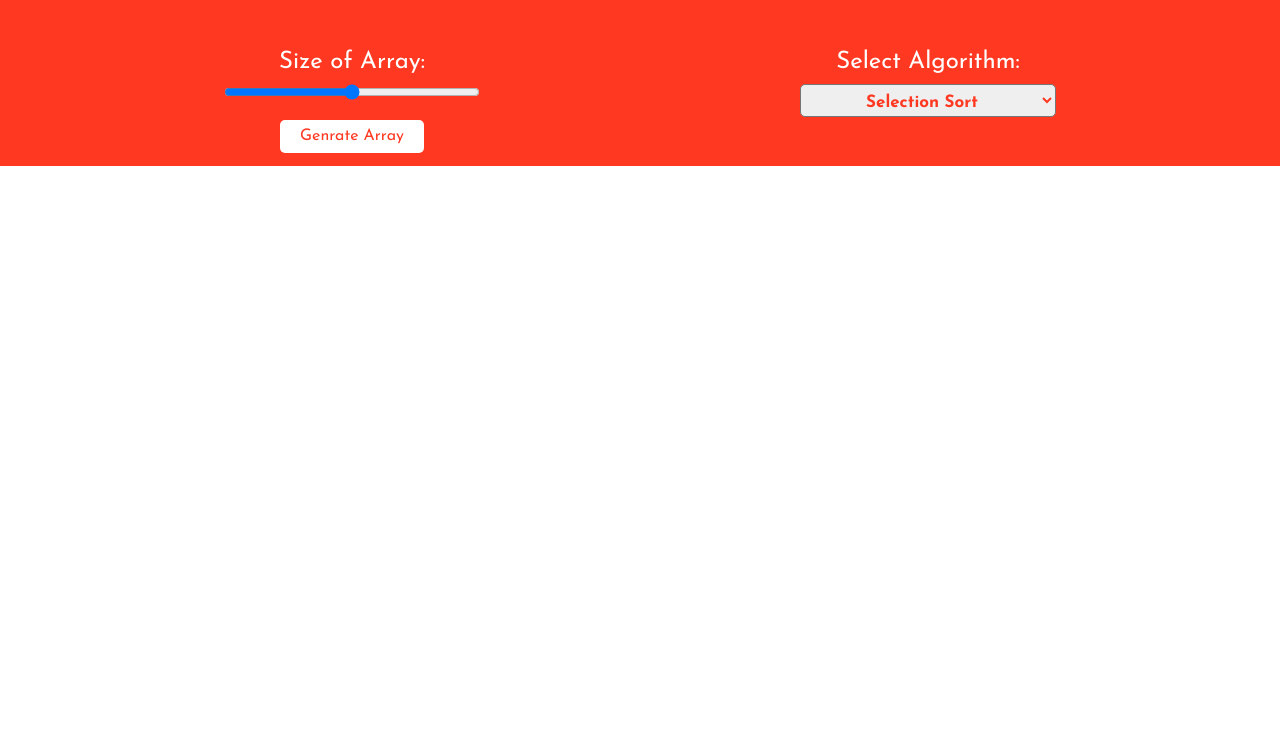
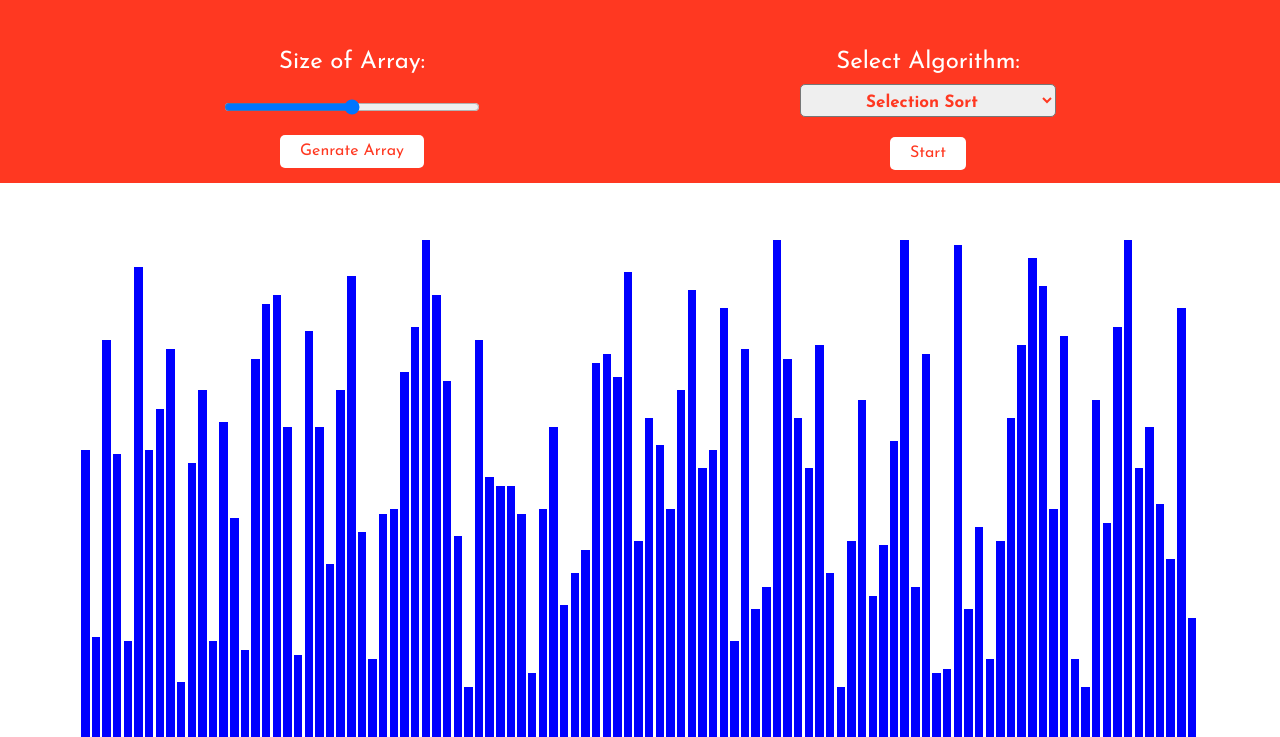
Before and after one commit to Mrityunjay383/SortingAlgoVisualizer, a plain HTML site: page index.html in a window 1280 px wide. Shown: the part 63-800 px from the top of the page. Drawn offline with nearby package versions, Linux system fonts and the light colour scheme.

Commit message:
genratingArray

```diff
--- a/index.css
+++ b/index.css
@@ -30,8 +30,9 @@ label {
   width: 20vw;
   margin: auto;
   background: #FF3821;
+  margin-top: 15px;
 }
-#genArr{
+#genArr, #startVis{
   background: #fff;
   color: #FF3821;
   border: 0;
@@ -40,7 +41,6 @@ label {
   font-size: 1.6rem;
   padding: 5px 20px;
 }
-
 #inpAlgo {
   width: 20vw;
   color: #FF3821;
@@ -50,3 +50,12 @@ label {
   font-weight: bolder;
   text-align: center;
 }
+.visualizer{
+  position: absolute;
+  bottom: 0;
+  height: 62vh;
+  width: 100%;
+  display: flex;
+  align-items: flex-end;
+  padding: 5vh 10vh 0;
+}
--- a/index.html
+++ b/index.html
@@ -19,24 +19,26 @@
     <h1>Sorting Algo Visualizer</h1>
 
     <div class="row controlSec">
-      <div class="col-lg-6 ">
+      <div class="col-sm-6 ">
         <label for="">Size of Array:</label>
-        <input id="inpArr" type="range" min=10 max=1000 name="" value="">
+        <input id="inpArr" type="range" min=10 max=200 name="" value="">
 
         <button id="genArr" type="button" name="button">Genrate Array</button>
       </div>
-      <div class="col-lg-6">
+      <div class="col-sm-6">
         <label for="">Select Algorithm:</label><br />
         <select id="inpAlgo">
           <option value="selectionSort">Selection Sort</option>
           <option value="insertionSort">Insertion Sort</option>
         </select>
+        <br>
+        <button id="startVis" type="button" name="button">Start</button>
       </div>
     </div>
 
   </header>
 
-  <section class="visualizer">
+  <section id="visualCon" class="visualizer">
 
   </section>
 </body>
--- a/script/index.js
+++ b/script/index.js
@@ -1,5 +1,32 @@
 const inpArr = document.getElementById("inpArr");
+let arrSize = inpArr.value;
 
-// inpArr.addEventListener("input", () => {
-//   console.log(inpArr.value);
-// })
+const genArr = document.getElementById("genArr");
+
+const visualCon = document.getElementById("visualCon");
+
+
+let arr = [];
+let bars = [];
+
+genArr.addEventListener("click", genrateNewArray);
+inpArr.addEventListener("input", updateArr);
+
+window.onload = updateArr();
+
+function genrateNewArray(){
+  visualCon.innerHTML = "";
+  arr = Array.from({length: arrSize}, () => Math.floor(Math.random() * 100)+10);
+
+  for(i = 0; i < arrSize; i++){
+    bars[i] = document.createElement("p");
+    visualCon.appendChild(bars[i]);
+    bars[i].style = " margin:0% " + 0.1 + "%; background-color:blue; width:" + (100/arrSize-(2*0.1)) + "%; height:" + (arr[i]) + "%;";
+  }
+  // console.log(arr);
+}
+
+function updateArr(){
+  arrSize = inpArr.value;
+  genrateNewArray();
+}
```
